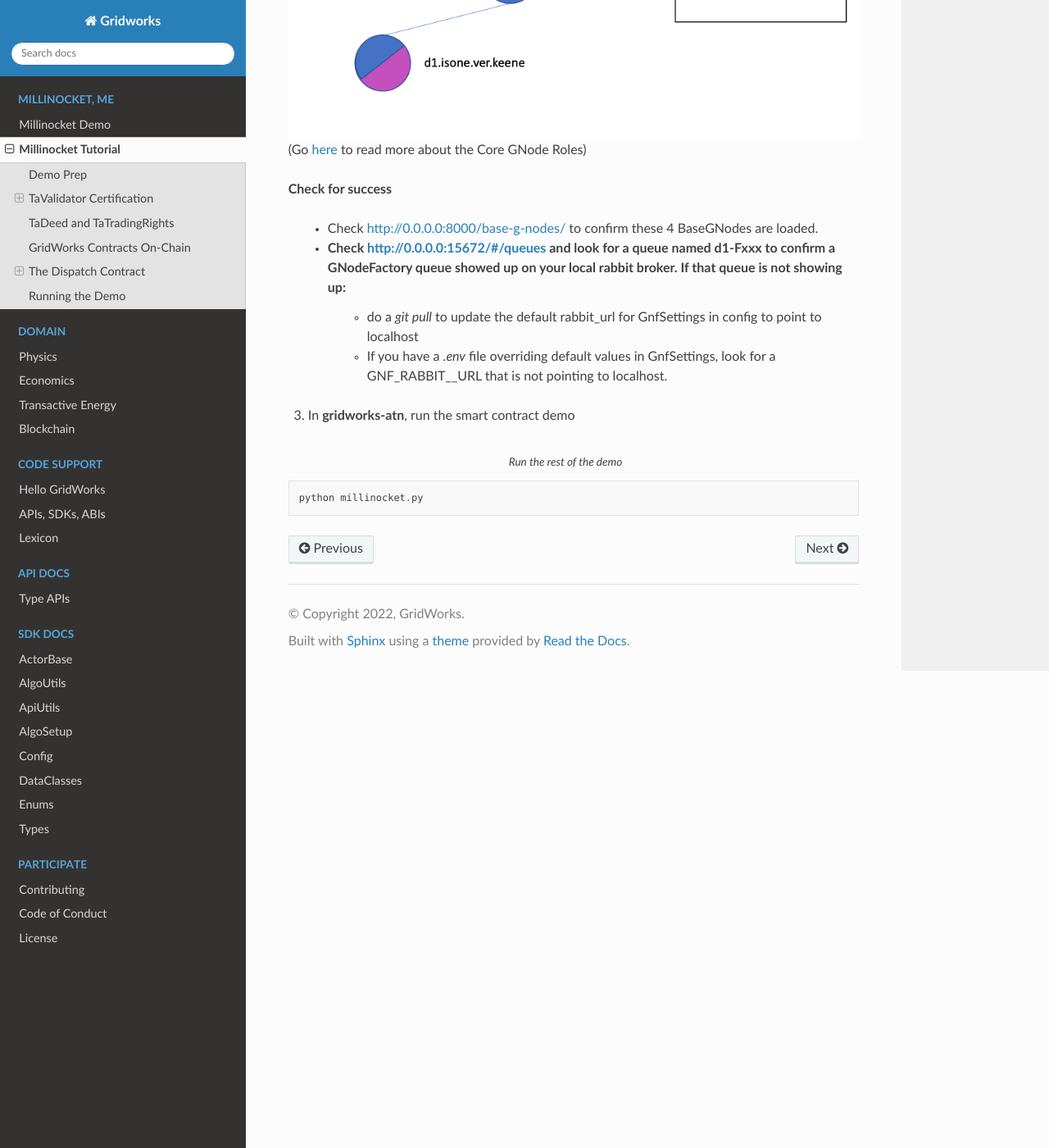
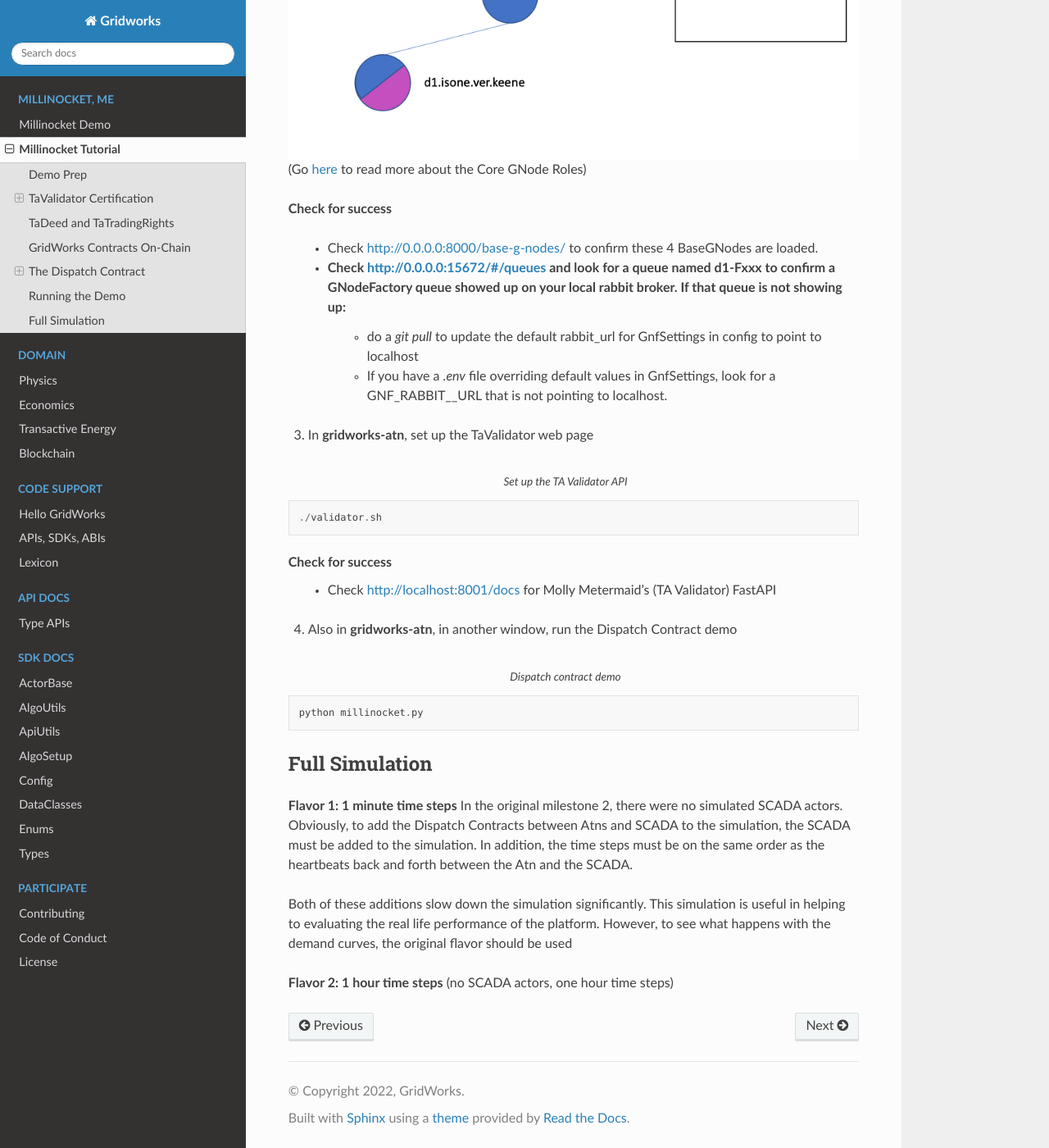
Before and after one commit to thegridelectric/gridworks, a Sphinx documentation site: the page built from docs/millinocket-tutorial.rst, in a window 1280 px wide and 1400 px high, scrolled down 9923 px. Shown: the whole window at 82% size. Built offline with Sphinx 7.4.7 and the Read the Docs theme 2.0.0, drawn with Linux system fonts in a browser that asks for light colours; some of the changed text lies outside the part shown.

Commit message:
simplify instructions

```diff
--- a/docs/millinocket-tutorial.rst
+++ b/docs/millinocket-tutorial.rst
@@ -458,7 +458,8 @@ at the beginning of this section.
 Running the Demo
 -----------------
 
-The demo requires a fair amount of preparation. We are working on simplifying this.
+The demo requires a fair amount of preparation. We are working on simplifying this. Right now
+this is the dispatch contract demo. Will be adding the full simulation.
 
 1. Start with the instructions from `demo prep <millinocket-tutorial.html#running-the-demo>`_ above.
 
@@ -486,9 +487,38 @@ following GNodes pre-loaded:
      - If you have a `.env` file overriding default values in GnfSettings, look for a GNF_RABBIT__URL that is not pointing to localhost.
 
 
-3. In **gridworks-atn**, run the smart contract demo
+3. In **gridworks-atn**, set up the TaValidator web page
 
 .. code-block:: python
-    :caption: Run the rest of the demo
+    :caption: Set up the TA Validator API
+
+    ./validator.sh
+
+**Check for success**
+   - Check http://localhost:8001/docs for Molly Metermaid's  (TA Validator) FastAPI
+
+4. Also in **gridworks-atn**, in another window, run the Dispatch Contract demo
+
+.. code-block:: python
+    :caption: Dispatch contract demo
 
     python millinocket.py
+
+
+Full Simulation
+----------------
+
+**Flavor 1: 1 minute time steps**
+In the original milestone 2, there were no simulated SCADA actors. Obviously, to
+add the Dispatch Contracts between Atns and SCADA to the simulation, the SCADA must
+be added to the simulation. In addition,  the time steps must
+be on the same order as the heartbeats back and forth between the Atn and the SCADA.
+
+Both of these additions slow down the simulation significantly. This simulation is
+useful in helping to evaluating the real life performance of the platform. However,
+to see what happens with the demand curves, the original flavor should be used
+
+
+
+**Flavor 2: 1 hour time steps**
+(no SCADA actors, one hour time steps)
```
